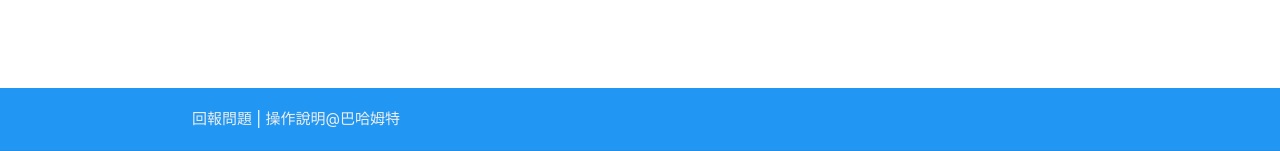
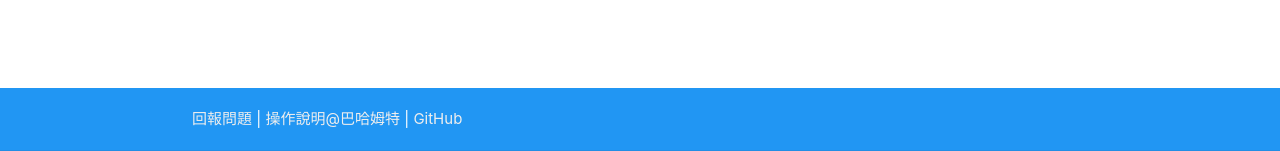
Before and after one commit to afq984/void-battery, a Flask app: template web/templates/index.html in a window 1280 px wide. Shown: the part 600-751 px from the top of the page. Run offline with Flask 2, Linux system fonts and the light colour scheme; the template is opened without the code that fills it, so the values that code supplies are empty; parts of the project's set-up code (start-up, migrations or seed data) failed here and were passed over.

Commit message:
link to github

```diff
--- a/web/templates/index.html
+++ b/web/templates/index.html
@@ -72,7 +72,8 @@
     <div class="container">
       <div class="row">
         <a class="grey-text text-lighten-3" href="https://docs.google.com/forms/d/1xCzS0IKkDNqtPP2xjbQZf1fNxNbqzM_MFU574TVXOU0" target="_blank">回報問題</a> |
-        <a class="grey-text text-lighten-3" href="https://forum.gamer.com.tw/C.php?bsn=18966&snA=113564" target="_blank">操作說明@巴哈姆特</a>
+        <a class="grey-text text-lighten-3" href="https://forum.gamer.com.tw/C.php?bsn=18966&snA=113564" target="_blank">操作說明@巴哈姆特</a> |
+        <a class="grey-text text-lighten-3" href="https://github.com/afg984/void-battery" target="_blank">GitHub</a>
       </div>
     </div>
     <div class="footer-copyright">
```
